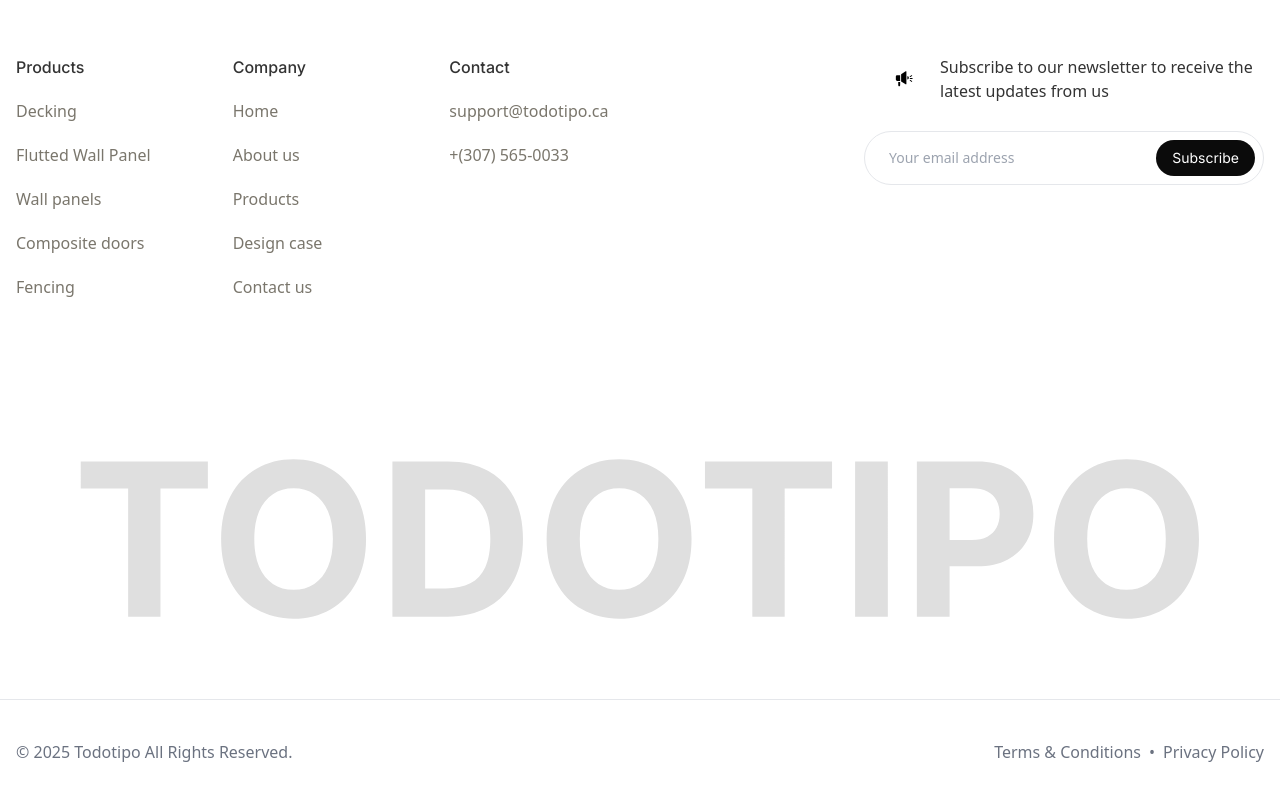
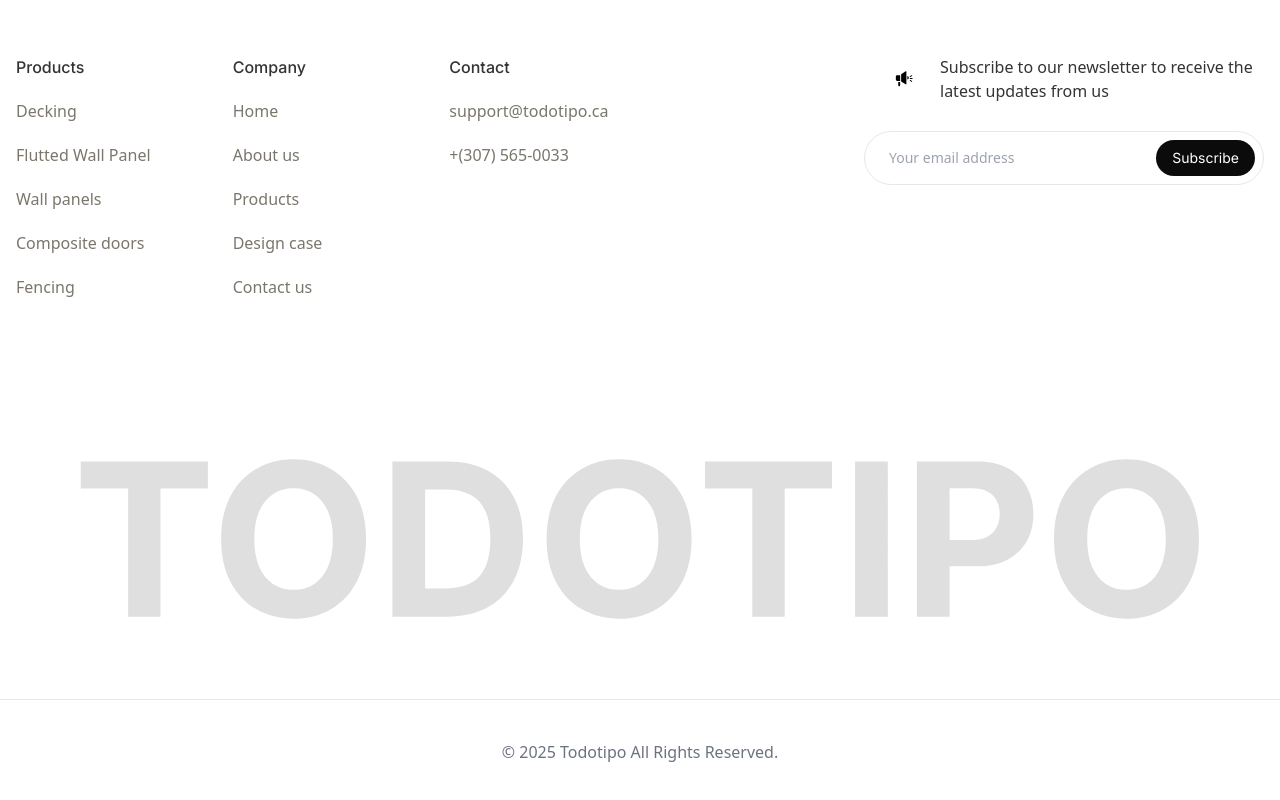
Before and after one commit to Andreyhuey/todotipo, a Next.js app in the folder client/: page / in a window 1280 px wide. Shown: the part 5199-5999 px from the top of the page. Built offline with nearby package versions, Linux system fonts and the light colour scheme; no server answers.

Commit message:
feat: add changes to footer

```diff
--- a/client/components/footer.tsx
+++ b/client/components/footer.tsx
@@ -5,7 +5,6 @@ import Link from 'next/link';
 import { companyPages, productPages, siteInfo } from '@/constants/site.data';
 import moment from 'moment';
 import Image from 'next/image';
-import { routes } from '@/lib/routes';
 import logo from '@/public/assets/footer-logo.svg';
 import megaphone from '@/public/assets/megaphone.svg';
 import { Button } from './ui/button';
@@ -139,12 +138,12 @@ const Footer = () => {
         />
       </div>
       <div className="border-t border-primary-600 py-10 flex items-center justify-center h-full">
-        <div className="flex flex-col gap-y-9 lg:flex-row justify-between container text-center text-[#6b7280]">
+        <div className="flex flex-col gap-y-9 lg:flex-row justify-center container text-center text-[#6b7280]">
           <p>
             © {moment(Date.now()).format('YYYY')} {siteInfo.name} All Rights
             Reserved.
           </p>
-          <div className="flex justify-between gap-2">
+          {/* <div className="flex justify-between gap-2">
             <Link href={routes.terms()} className="hover:text-primary-300">
               Terms & Conditions
             </Link>
@@ -152,7 +151,7 @@ const Footer = () => {
             <Link href={routes.privacy()} className="hover:text-primary-300">
               Privacy Policy
             </Link>
-          </div>
+          </div> */}
         </div>
       </div>
     </div>
```
